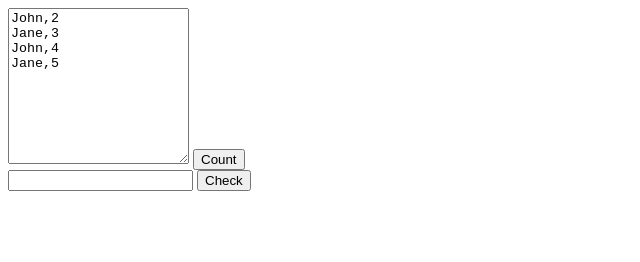
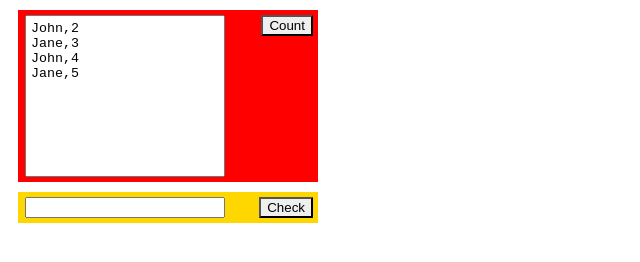
Before and after one commit to fpslater/i-love-bimmers, a plain HTML site: page index.html in a window 1280 px wide. Shown: the whole page, without its empty margins (0-640 px from the left). Drawn offline with Linux system fonts and the light colour scheme.

Commit message:
add styling and update readme

```diff
--- /dev/null
+++ b/css/index.css
@@ -0,0 +1,42 @@
+
+body > div {
+  width: 290px;
+  margin: 10px;
+  padding: 5px;
+}
+
+textarea {
+  padding: 0px;
+  resize: none;
+}
+
+form {
+  margin: 0px;
+}
+
+.output {
+  margin: 0px 2px;
+}
+
+.key-counter {
+  background-color: red;
+}
+
+.key-counter textarea {
+  padding: 5px;
+}
+
+.palindrome-detector {
+  background-color: gold;
+}
+
+.key-counter textarea, .palindrome-detector input[type=text] {
+  width: 200px;
+  margin-left: 2px;
+}
+
+.key-counter button, .palindrome-detector input[type=submit] {
+  float: right;
+  cursor: pointer;
+  border-radius: 1px;
+}
--- a/index.html
+++ b/index.html
@@ -3,7 +3,8 @@
     <!-- <link rel="stylesheet" href="css/reactive.css"> -->
     <script src="vendors/jquery.js"></script>
     <script src="js/index.js"></script>
-    <title>dealer.com test</title>
+    <link href="css/index.css" rel="stylesheet" type="text/css">
+    <title>I Love Bimmers</title>
   </head>
   <body>
     <div class="key-counter">
```
Also changed, not shown: 1 other file.
